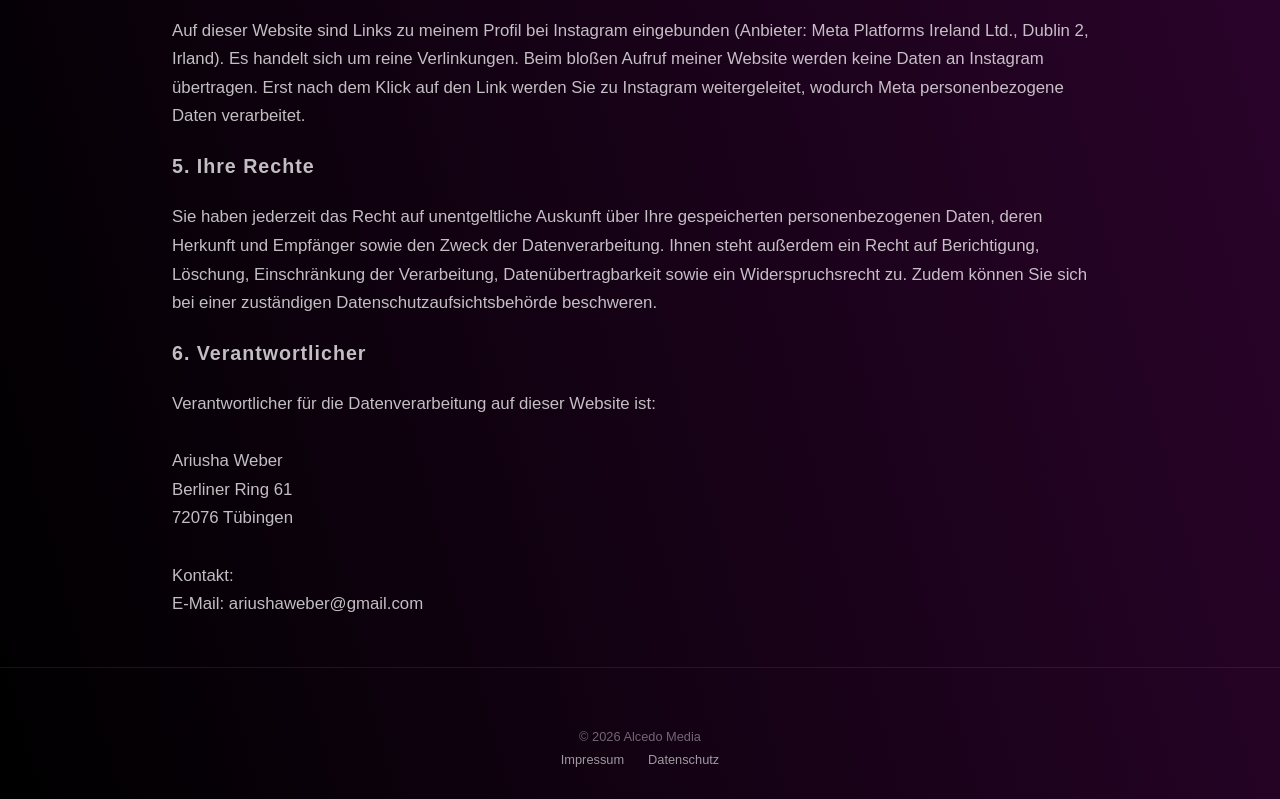
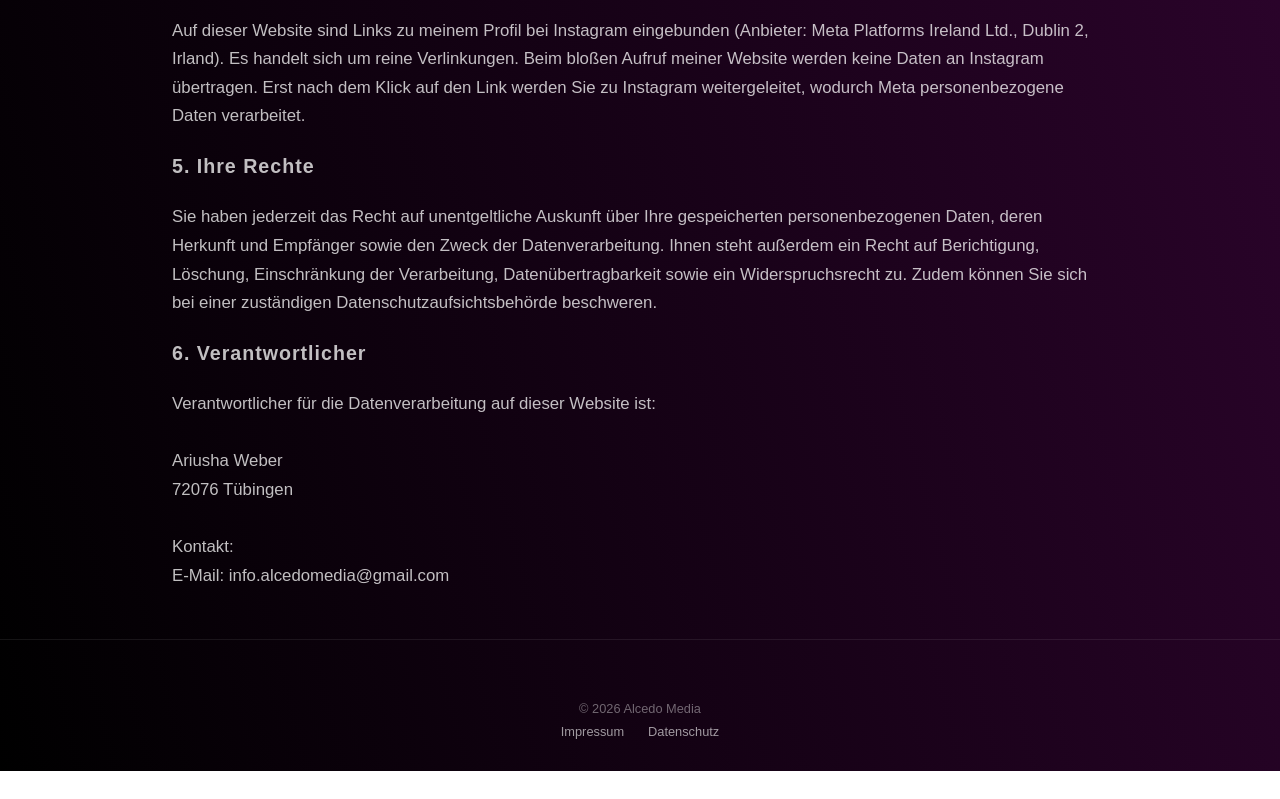
Before and after one commit to GaslightingRocks/Alc-Med-Website, a plain HTML site: page datenschutz.html in a window 1280 px wide. Shown: the part 1051-1850 px from the top of the page. After the commit the page ends 1822 px from the top, so only its background shows below. Drawn offline with Linux system fonts and the light colour scheme.

Commit message:
Revise datenschutz.html for content and contact info
Updated the privacy policy content and contact email.

```diff
--- a/datenschutz.html
+++ b/datenschutz.html
@@ -54,10 +54,9 @@
     <h3>6. Verantwortlicher</h3>
     <p>Verantwortlicher für die Datenverarbeitung auf dieser Website ist:<br><br>
     Ariusha Weber<br>
-    Berliner Ring 61<br>
     72076 Tübingen<br><br>
     Kontakt:<br>
-    E-Mail: ariushaweber@gmail.com</p>
+    E-Mail: info.alcedomedia@gmail.com</p>
 
   </div>
 </section>
```
